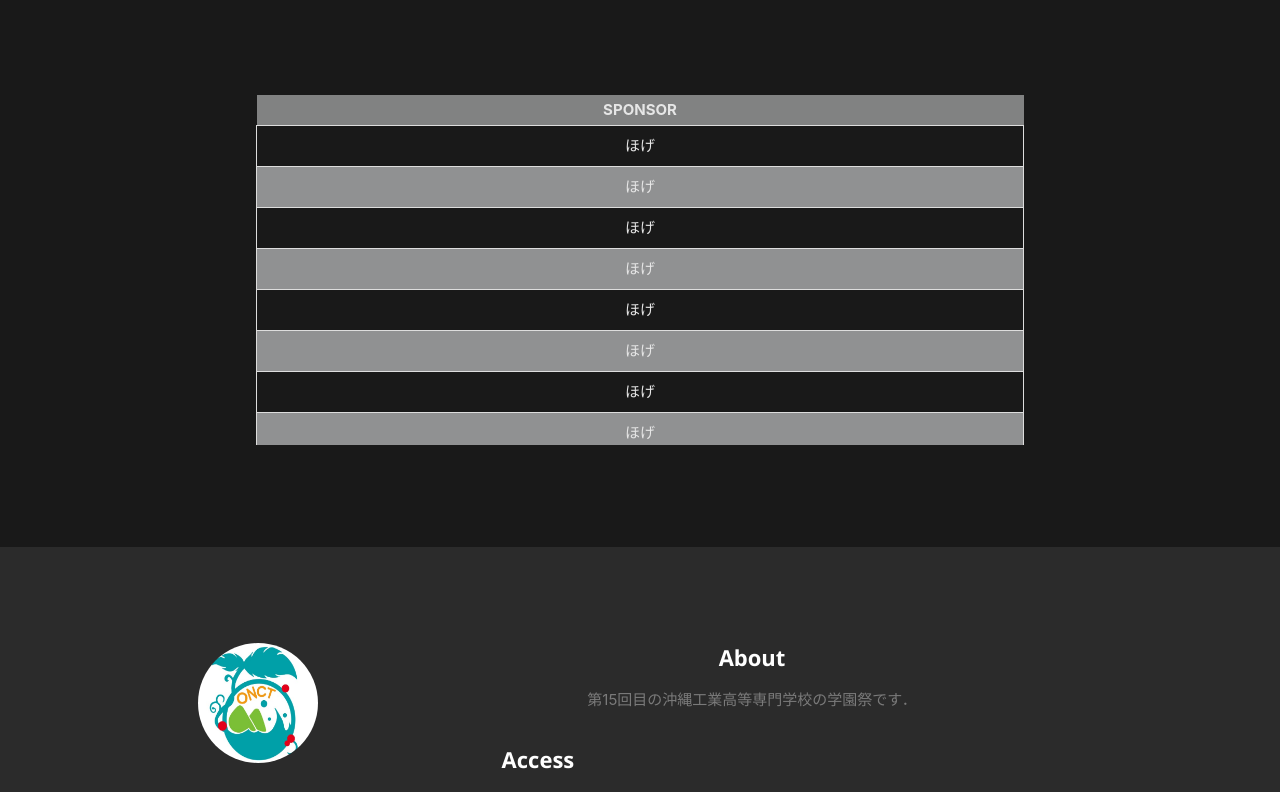
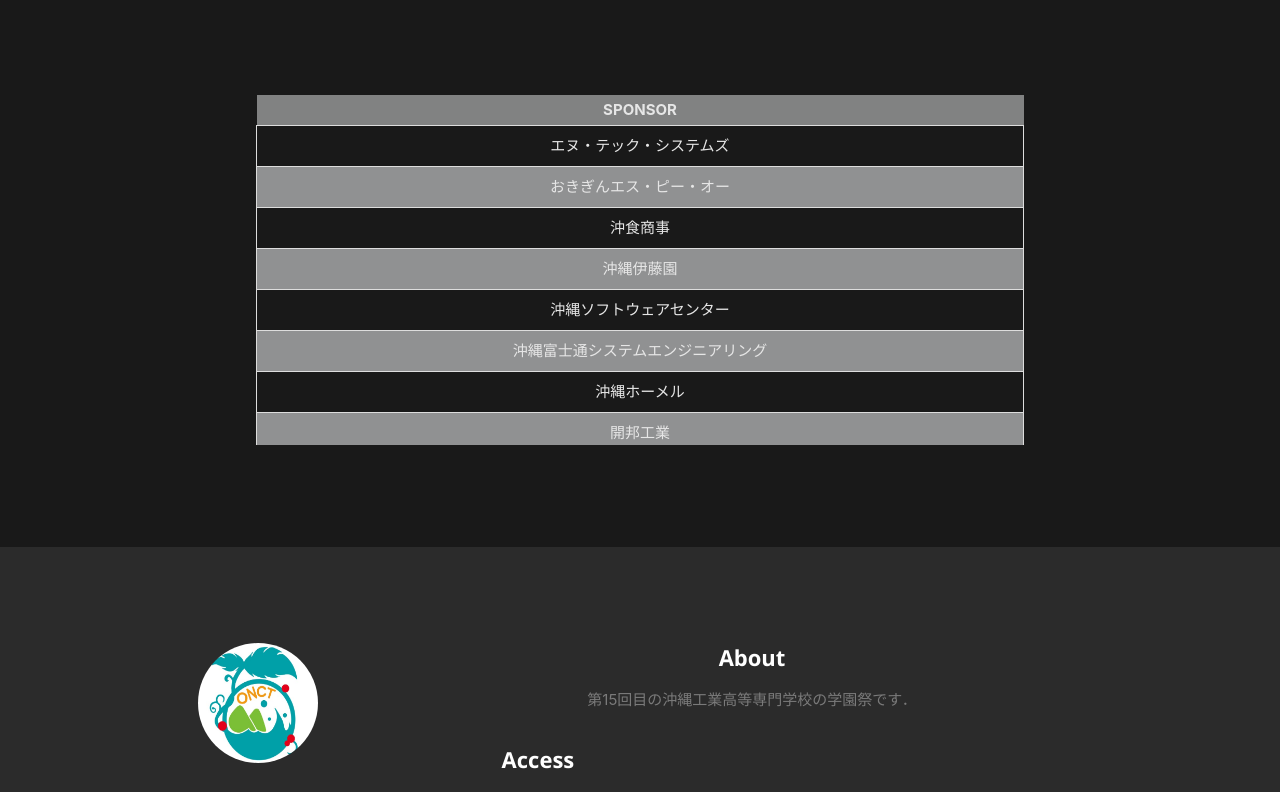
Before and after one commit to kakao1839/Nitok-school-fes2019, a React (Create React App) app: page / in a window 1280 px wide. Shown: the part 7460-8252 px from the top of the page. Built offline with nearby package versions, Linux system fonts and the light colour scheme; grey boxes are pictures that could not be loaded.

Commit message:
✅Sponsor

```diff
--- a/src/components/Sponsor.js
+++ b/src/components/Sponsor.js
@@ -13,34 +13,97 @@
                         </thead>
                         <tbody>
                         <tr>
-                            <td>ほげ</td>
+                            <td> エヌ・テック・システムズ</td>
                         </tr>
                         <tr>
-                            <td>ほげ</td>
+                            <td> おきぎんエス・ピー・オー</td>
                         </tr>
                         <tr>
-                            <td>ほげ</td>
+                            <td> 沖食商事</td>
                         </tr>
                         <tr>
-                            <td>ほげ</td>
+                            <td> 沖縄伊藤園</td>
                         </tr>
                         <tr>
-                            <td>ほげ</td>
+                            <td>沖縄ソフトウェアセンター</td>
                         </tr>
                         <tr>
-                            <td>ほげ</td>
+                            <td>沖縄富士通システムエンジニアリング</td>
                         </tr>
                         <tr>
-                            <td>ほげ</td>
+                            <td>沖縄ホーメル</td>
                         </tr>
                         <tr>
-                            <td>ほげ</td>
+                            <td> 開邦工業</td>
                         </tr>
                         <tr>
-                            <td>ほげ</td>
+                            <td> 興洋電子</td>
                         </tr>
                         <tr>
-                            <td>ほげ</td>
+                            <td>ジミー</td>
+                        </tr>
+                        <tr>
+                            <td> ビーンズラボ</td>
+                        </tr>
+                        <tr>
+                            <td> 屋部土建</td>
+                        </tr>
+                        <tr>
+                            <td> 琉球銀行</td>
+                        </tr>
+                        <tr>
+                            <td>ロワジール・ホテルズ沖縄</td>
+                        </tr>
+                        <tr>
+                            <td>オキコ</td>
+                        </tr>
+                        <tr>
+                            <td>沖電グローバルシステムズ</td>
+                        </tr>
+                        <tr>
+                            <td>沖縄菱電ビルシステムズ</td>
+                        </tr>
+                        <tr>
+                            <td>沖縄ターミナル</td>
+                        </tr>
+                        <tr>
+                            <td>沖縄ツーリスト 名護支店</td>
+                        </tr>
+                        <tr>
+                            <td>沖縄明治乳業</td>
+                        </tr>
+                        <tr>
+                            <td>沖縄ユーシーシーコーヒー</td>
+                        </tr>
+                        <tr>
+                            <td>沖縄ロジテム</td>
+                        </tr>
+                        <tr>
+                            <td>オリオンビール　名護工場</td>
+                        </tr>
+                        <tr>
+                            <td>昭和製紙</td>
+                        </tr>
+                        <tr>
+                            <td>シーサー Net </td>
+                        </tr>
+                        <tr>
+                            <td>全日本空輸 沖縄支社</td>
+                        </tr>
+                        <tr>
+                            <td>拓南本社</td>
+                        </tr>
+                        <tr>
+                            <td>日本トランスオーシャン航空</td>
+                        </tr>
+                        <tr>
+                            <td>ユーレストジャパン 沖縄高専店</td>
+                        </tr>
+                        <tr>
+                            <td>MRO Japan </td>
+                        </tr>
+                        <tr>
+                            <td>SCSKニアショアシステムズ</td>
                         </tr>
                         </tbody>
                     </table>
```
